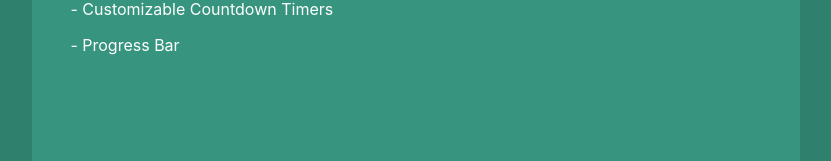
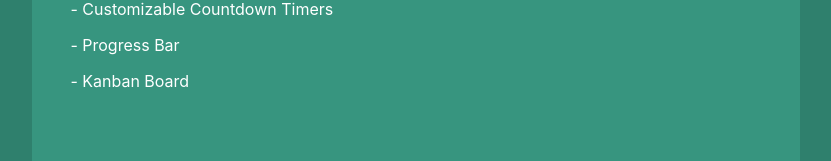
Before and after one commit to nameistao/Pomokanban, a Next.js app: page / in a window 1280 px wide. Both pictures are taken after a click on the button 755 px from the left and 60 px from the top of the page. Shown: the part 359-520 px from the top of the page, without its empty margins (224-1055 px from the left). Built offline with nearby package versions, Linux system fonts and the light colour scheme.

Commit message:
update infomodal

```diff
--- a/components/modals/InfoModal.tsx
+++ b/components/modals/InfoModal.tsx
@@ -74,6 +74,7 @@ const InfoModal = ({ color, setShowModal }: IProps) => {
         <p>- Features:</p>
         <p>- Customizable Countdown Timers</p>
         <p>- Progress Bar</p>
+        <p>- Kanban Board</p>
       </StyledModalContent>
     </StyledInfoModal>
   );
```
